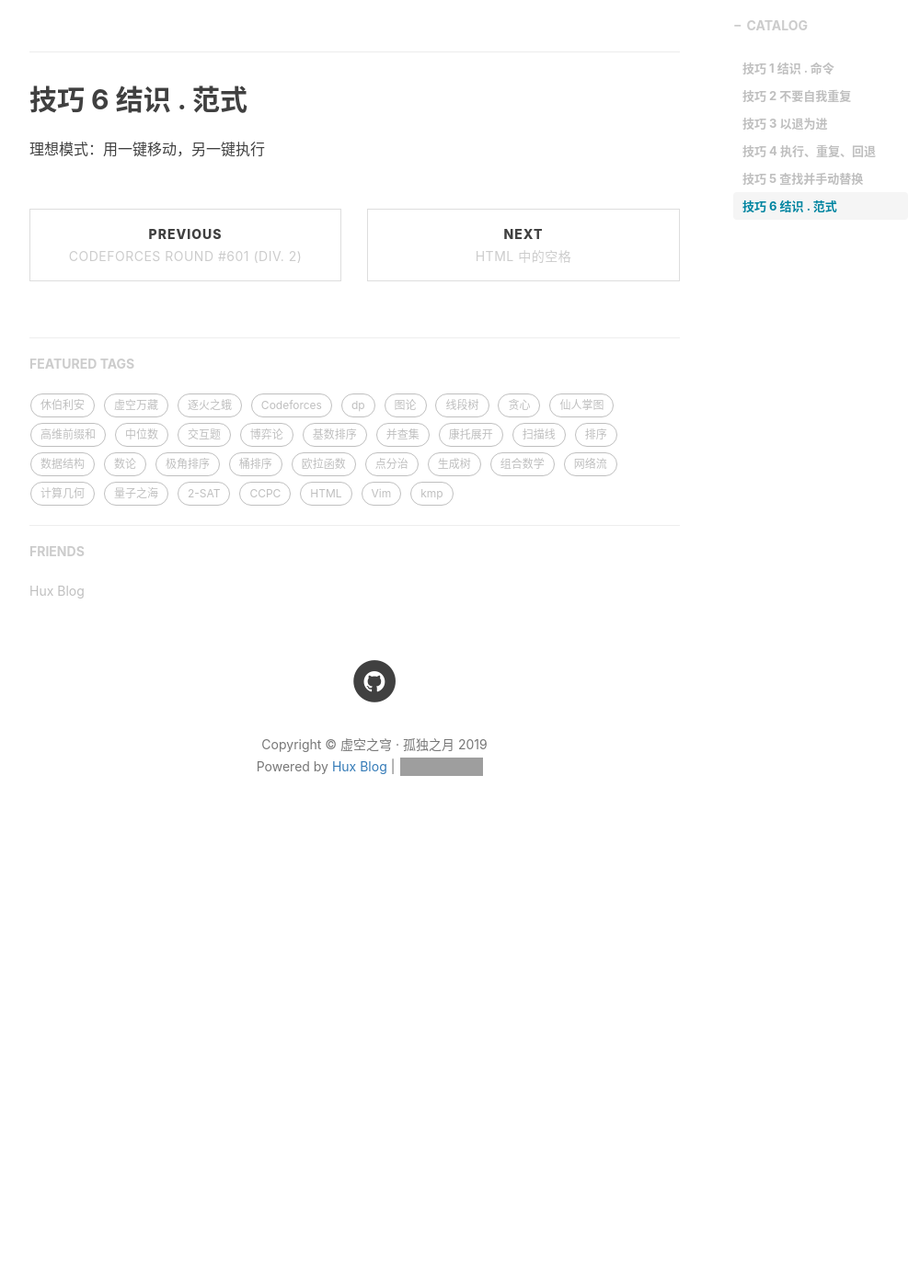
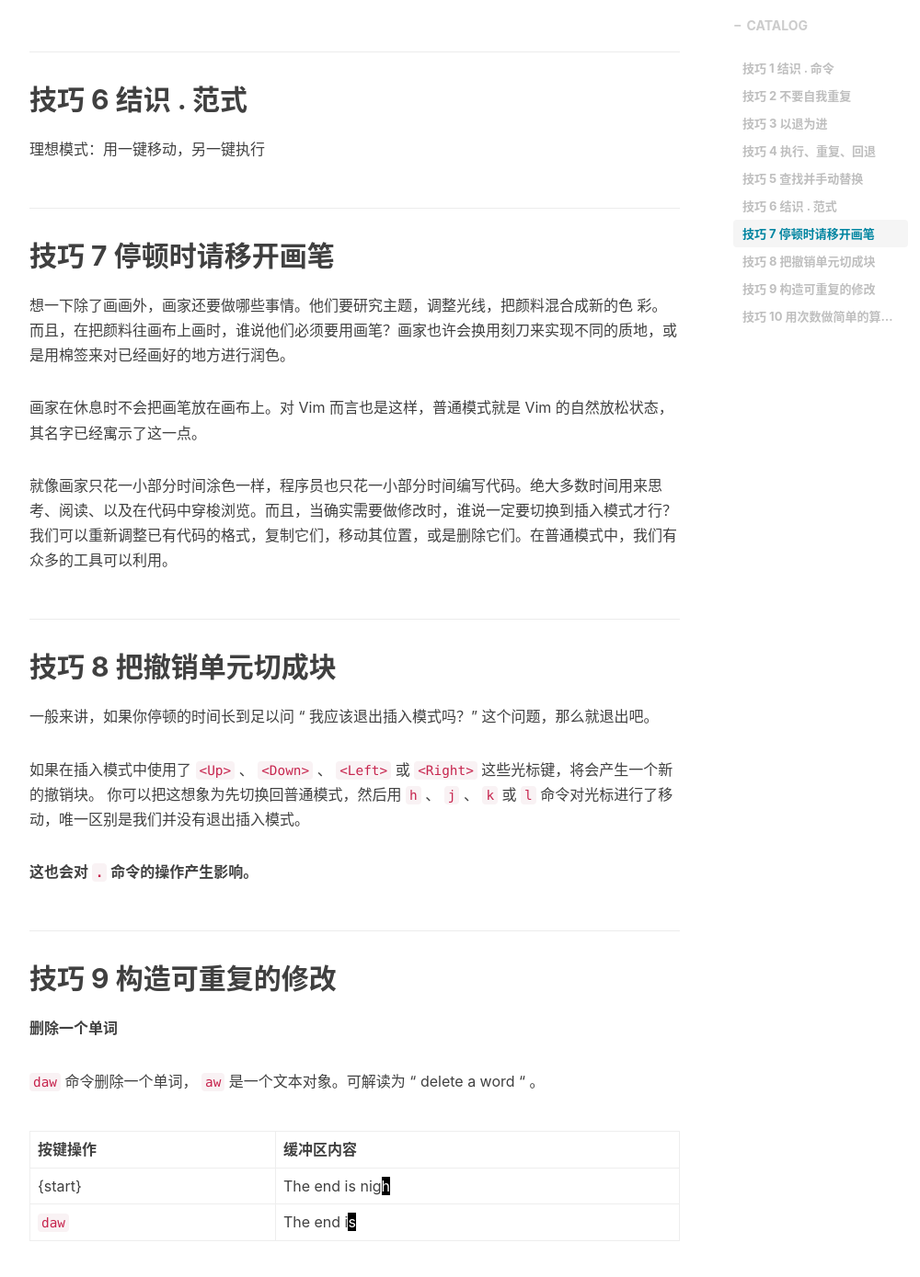
Before and after one commit to hongzhiyin/hongzhiyin.github.io, a Jekyll site: the page built from _posts/Void_Treasure/2019-11-27-practical-vim.md, in a window 1280 px wide and 1400 px high, scrolled down 5050 px. Shown: the top 1389 px of the window at 92% size, without its empty margins (233-1233 px from the left). Built offline with Jekyll 4.4.1, drawn with Linux system fonts in a browser that asks for light colours; nearby versions of some CDN libraries; comment, search, counter and statistics services are not loaded; before the commit the page ends 5988 px from its top, so only the background shows below that; some of the changed text lies outside the part shown; grey boxes are pictures that could not be loaded.

Commit message:
Update 2019-11-27-practical-vim.md

```diff
--- a/_posts/Void_Treasure/2019-11-27-practical-vim.md
+++ b/_posts/Void_Treasure/2019-11-27-practical-vim.md
@@ -137,3 +137,47 @@ tags:
 ## 技巧 6 结识 . 范式
 
 理想模式：用一键移动，另一键执行
+
+
+
+## 技巧 7 停顿时请移开画笔
+
+想一下除了画画外，画家还要做哪些事情。他们要研究主题，调整光线，把颜料混合成新的色
+彩。而且，在把颜料往画布上画时，谁说他们必须要用画笔？画家也许会换用刻刀来实现不同的质地，或是用棉签来对已经画好的地方进行润色。
+
+画家在休息时不会把画笔放在画布上。对 Vim 而言也是这样，普通模式就是 Vim 的自然放松状态，其名字已经寓示了这一点。
+
+就像画家只花一小部分时间涂色一样，程序员也只花一小部分时间编写代码。绝大多数时间用来思考、阅读、以及在代码中穿梭浏览。而且，当确实需要做修改时，谁说一定要切换到插入模式才行？我们可以重新调整已有代码的格式，复制它们，移动其位置，或是删除它们。在普通模式中，我们有众多的工具可以利用。
+
+
+
+## 技巧 8 把撤销单元切成块
+
+一般来讲，如果你停顿的时间长到足以问 “ 我应该退出插入模式吗？” 这个问题，那么就退出吧。
+
+如果在插入模式中使用了 `<Up>` 、 `<Down>` 、 `<Left>` 或 `<Right>` 这些光标键，将会产生一个新的撤销块。 你可以把这想象为先切换回普通模式，然后用 `h` 、 `j` 、 `k` 或 `l` 命令对光标进行了移动，唯一区别是我们并没有退出插入模式。
+
+**这也会对 `.` 命令的操作产生影响。**
+
+
+
+## 技巧 9 构造可重复的修改
+
+**删除一个单词**
+
+`daw` 命令删除一个单词， `aw` 是一个文本对象。可解读为 " delete a word " 。
+
+| 按键操作 | 缓冲区内容                                                   |
+| -------- | ------------------------------------------------------------ |
+| {start}  | The end is nig<span style="color:white;background:black;">h</span> |
+| `daw`    | The end i<span style="color:white;background:black;">s</span> |
+
+要想充分利用 `.` 命令，事先常常需要进行一番周详的考虑。如果你发现自己要在几个地方做同样的小修改，就可以尝试构造你的修改，让它们能够被 `.` 命令重复执行。
+
+要识别出这类机会需要进行一定的实践，不过一旦你养成了使修改可重复的习惯，那么你就会从 Vim 这里得到 “ 奖赏 ” 。
+
+有时，我并没有看到用 `.` 命令的机会，然而在做完一次修改后，我发现要做另一次同样的操作，这时候，我脑海里会浮现出 `.` 命令，而它也已经准备好为我效力了。每当遇到这种情况时，我都会开心地笑起来。
+
+
+
+## 技巧 10 用次数做简单的算术运算
```
